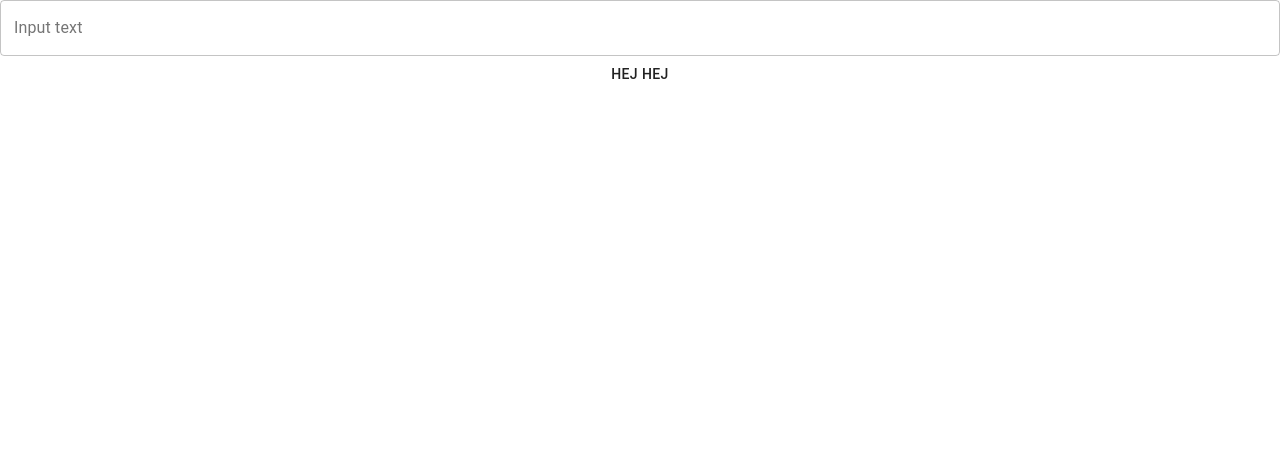
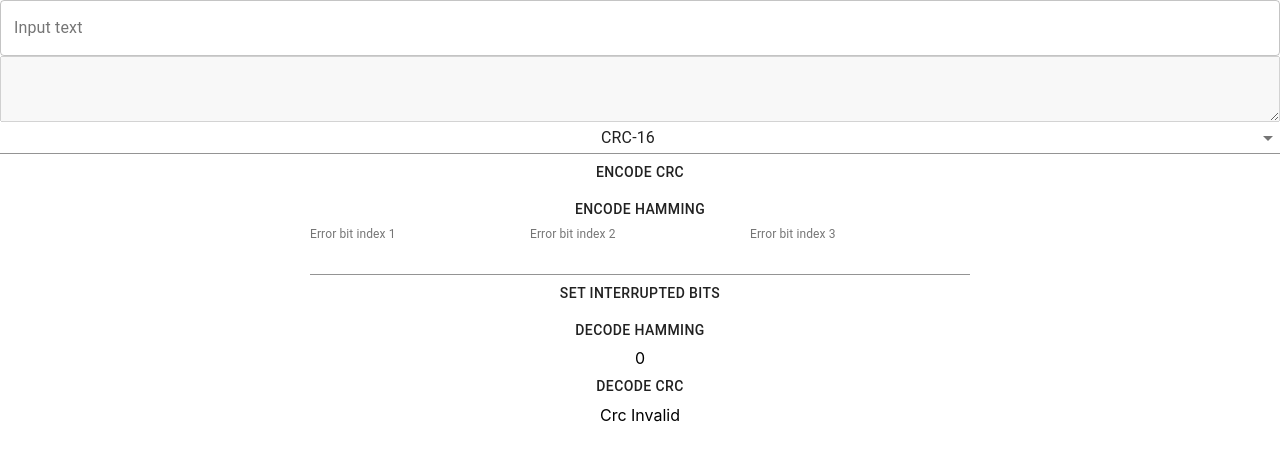
Before and after one commit to PuerileSmuggler/lil-boilerplate, a React (Create React App) app: page / in a window 1280 px wide. Shown: the top 460 px of the page. Built offline with nearby package versions, Linux system fonts and the light colour scheme.

Commit message:
add step by step gui [WIP]

```diff
--- a/src/pages/ParityPage.tsx
+++ b/src/pages/ParityPage.tsx
@@ -1,52 +1,218 @@
 import React, { useState } from 'react';
 import { makeStyles } from '@material-ui/styles';
-import { TextField, Button } from '@material-ui/core';
+import { TextField, Button, Select, MenuItem, TextareaAutosize } from '@material-ui/core';
 import { chunkBytes } from '../utils/utils';
 import Hamming from '../utils/hamming';
-import CRC, {CrcTypesEnum} from '../utils/CRC';
-
+import CRC, { CrcTypesEnum } from '../utils/CRC';
 
 const useStyles = makeStyles({
   root: {
     display: 'flex',
-        flexDirection: 'column'
-    }
+    flexDirection: 'column',
+  },
 });
 
 const ParityPage = (): JSX.Element => {
-
-const classes= useStyles();
+  const classes = useStyles();
 
   const [input, setInput] = useState<string>('');
 
+  const [type, setType] = useState(CrcTypesEnum.CRC16);
+
+  const [crcCodeEncode, setCrcCodeEncode] = useState('');
+
+  const [byteCode, setByteCode] = useState('');
+
+  const [hammingCode, setHammingCode] = useState('');
+
+  const [coloredBits, setColoredBits] = useState<JSX.Element[]>();
+
+  const [errorBitsElements, setErrorBitsElements] = useState<JSX.Element[]>();
+
+  const [errorBitsCode, setErrorBitsCode] = useState('');
+
+  const [erroneusBit, setErroneusBit] = useState(0);
+
+  const [crcValid, setCrcValid] = useState<boolean>();
+
+  const [error1, setError1] = useState(-1);
+  const [error2, setError2] = useState(-1);
+  const [error3, setError3] = useState(-1);
+
   const setParityBytes = (): string[] | null => {
-    if(input) {
+    if (input) {
       // const test = new Hamming(input);
       // test.setParityBytesCount()
       // test.setParityBytes();
       // test.randomDataError();
       // test.setParityBytes(true);
       const test = new CRC();
-        console.log(test.encode('111111111', CrcTypesEnum.CRC16));
       const byteArray = chunkBytes(input);
       const parityByteArray = byteArray.map(byteCode => {
-            const isParity = byteCode.split('').reduce((prevValue, currentValue) => {
+        const isParity = byteCode
+          .split('')
+          .reduce((prevValue, currentValue) => {
             return currentValue === '1' ? !prevValue : prevValue;
-            }, true)
-            return isParity ? byteCode = '1' + byteCode :  byteCode = '0' + byteCode;
+          }, true);
+        return isParity
+          ? (byteCode = '1' + byteCode)
+          : (byteCode = '0' + byteCode);
       });
       return parityByteArray;
     }
     return null;
+  };
+
+  const handleSelectChange = (
+    event: React.ChangeEvent<{
+      name?: string | undefined;
+      value: unknown;
+    }>
+  ): void => {
+    setType(event.target.value as CrcTypesEnum);
+  };
+
+  const setCRC = (): void => {
+      const crc = new CRC();
+      const bitInput = chunkBytes(input).join('');
+      crc.encode(bitInput, type);
+      setByteCode(bitInput);
+      setCrcCodeEncode(crc.CRCRemainderEncode);
+  }
+
+  const decodeCRC = (): void => {
+    const crc = new CRC();
+    const hamming = new Hamming(errorBitsCode);
+    setCrcValid(crc.decode(hamming.removeHammingBits(), type));
+  }
+
+  const colorBits = (codeHamming: string, code: string, codeCRC: string): JSX.Element[] => {
+      const hammingArray = codeHamming.split('');
+      const byteCodeArray = code.split('').reverse();
+      const crcArray = codeCRC.split('').reverse();
+      const errorArray = [error1, error2, error3];
+      let pow = 0;
+      let count= 0;
+      const coloredElementsArray = hammingArray.map((bit, index) => {
+        if((index + 1) === Math.pow(2,pow)) {
+          pow++;
+          return (<span style={{color: 'green', fontWeight: 'bold'}} key={`hamming-${index}`}>{bit}</span>)
+        }
+        const temp = count;
+        if (count < crcArray.length) {
+          count++;
+          return (<span style={{color: 'blue', fontWeight: 'bold'}} key={`crc-${index}`}>{crcArray[temp]}</span>)
+        }
+        count++;
+        return (<span key={`code-${index}`}>{byteCodeArray[temp - crcArray.length]}</span>)
+      });
+      errorArray.forEach((index) => {
+        if(index > 0 && index <= coloredElementsArray.length) {
+          coloredElementsArray[index - 1] = (<span style={{color: 'red', fontWeight: 'bold'}} key={`error-${index}`}>{hammingArray[index - 1]}</span>)
+        }
+      });
+      return coloredElementsArray.reverse();
+  }
+
+  const setHamming = (): void => {
+      const test = new Hamming(`${byteCode}${crcCodeEncode}`);
+      test.setParityBytesCount(false);
+      test.setParityBytes();
+      setHammingCode(test.byteCodeReverse);
+      setColoredBits(colorBits(test.byteCodeReverse, byteCode, crcCodeEncode));
+  }
+
+  const decodeHamming = (): void => {
+    const hamming = new Hamming(errorBitsCode.split('').reverse().join(''));
+    hamming.setParityBytesCount(true);
+    hamming.setParityBytes(true);
+     if (hamming.erroneousBit > 0) {
+      setErroneusBit(hamming.erroneousBit);
+    } else {
+      setErroneusBit(0);
+    }
+  }
+
+  const setErrorBits = () => {
+    const errorArray = [error1, error2, error3];
+    const tempHammingArray = hammingCode.split('');
+    errorArray.forEach((index) => {
+      if(index > 0 && index <= hammingCode.length) {
+        tempHammingArray[index - 1] = hammingCode[index - 1] === '1' ? '0' : '1';
+      }
+    });
+    setErrorBitsCode(tempHammingArray.join(''));
+    setErrorBitsElements(colorBits(tempHammingArray.join(''), byteCode, crcCodeEncode));
   }
 
   return (
     <div className={classes.root}>
-            <TextField value={input} onChange={(event): void => setInput(event.target.value)} label="Input text" variant="outlined"/>
-            {input}
-            <Button onClick={setParityBytes}>hej hej</Button>
+      <TextField
+        value={input}
+        onChange={(event): void => setInput(event.target.value)}
+        label="Input text"
+        variant="outlined"
+      />
+      <TextareaAutosize
+        rowsMax={4}
+        rowsMin={4}
+        disabled
+        value={chunkBytes(input).join('')}
+      />
+      <Select value={type} onChange={handleSelectChange}>
+          <MenuItem value={CrcTypesEnum.CRC16}>CRC-16</MenuItem>
+          <MenuItem value={CrcTypesEnum.CRC16REV}>CRC-16 Reverse</MenuItem>
+          <MenuItem value={CrcTypesEnum.CRC32}>CRC-32</MenuItem>
+      </Select>
+      <Button onClick={setCRC}>Encode CRC</Button>
+      <div style={{wordWrap: 'break-word', textAlign: 'left'}}>
+          <span style={{textAlign: 'left'}}>
+              {byteCode}
+          </span>
+          <span style={{color: 'blue'}}>
+              {crcCodeEncode}
+          </span>
+      </div>
+      <Button onClick={setHamming}>Encode Hamming</Button>
+      <div style={{wordBreak: 'break-all', textAlign: 'left'}}>
+        {coloredBits}
+      </div>
+      <div>
+      <TextField
+          label="Error bit index 1"
+          type="number"
+          onChange={(event): void => setError1(parseInt(event.target.value))}
+          InputLabelProps={{
+            shrink: true,
+          }}
+        />
+        <TextField
+          label="Error bit index 2"
+          type="number"
+          onChange={(event): void => setError2(parseInt(event.target.value))}
+          InputLabelProps={{
+            shrink: true,
+          }}
+        />
+        <TextField
+          label="Error bit index 3"
+          type="number"
+          onChange={(event): void => setError3(parseInt(event.target.value))}
+          InputLabelProps={{
+            shrink: true,
+          }}
+        />
+      </div>
+      <Button onClick={setErrorBits}>Set Interrupted Bits</Button>
+      <div style={{wordBreak: 'break-all', textAlign: 'left'}}>
+        {errorBitsElements}
+      </div>
+      <Button onClick={decodeHamming}>Decode Hamming</Button>
+      {erroneusBit}
+      <Button onClick={decodeCRC}>Decode CRC</Button>
+      {crcValid ? 'Crc Valid' : 'Crc Invalid'}
     </div>
   );
-}
+};
 
 export default ParityPage;
--- a/src/utils/CRC.ts
+++ b/src/utils/CRC.ts
@@ -7,8 +7,7 @@ type CrcTypes = {
 export enum CrcTypesEnum {
     CRC16 = "crc-16",
     CRC16REV = "crc-16-reverse",
-    CRC32 = "crc32",
-    test = "test"
+    CRC32 = "crc32"
 }
 
 const CRC_TYPES = {
@@ -23,14 +22,22 @@ const CRC_TYPES = {
     "crc32": {
         POLYNOMIAL: 0x104c11db7,
         REMAINDER_LENGTH: 32,
-      },
-      "test": {
-        POLYNOMIAL: 0x11D,
-        REMAINDER_LENGTH: 8,
       }
 }
 
 class CRC {
+
+    public dataCode: string;
+    public CRCRemainderEncode: string;
+    public CRCRemainderDecode: string;
+    public errorIndexes: number[];
+
+    constructor() {
+        this.dataCode = '';
+        this.CRCRemainderEncode = '';
+        this.CRCRemainderDecode = '';
+        this.errorIndexes = [];
+    }
 
     initTable(data: string[], type: CrcTypesEnum): string {
         for (let i = 0; i<CRC_TYPES[type].REMAINDER_LENGTH; i++) {
@@ -44,26 +51,31 @@ class CRC {
         const extDataCode = this.initTable(dataCode, type);
         const CRCRemainder = this.countRemainder(extDataCode, type);
         const ECTable = this.initErrorCorrectionTable(data.split(''), type);
-        const errorCRC = this.countRemainder(this.formatDataCode('01110101100000001011001', CRCRemainder), type);
-        console.log(parseInt(errorCRC, 2));
-        console.log(ECTable.findIndex((el) => el === parseInt(errorCRC, 2)));
+        const errorCRC = this.countRemainder(this.formatDataCode(extDataCode, CRCRemainder), type);
+        this.dataCode = extDataCode.slice(0, extDataCode.length - CRCRemainder.length);
+        this.CRCRemainderDecode = this.formatRemainder(errorCRC, type);
+        this.CRCRemainderEncode = this.formatRemainder(CRCRemainder, type);
+        // console.log(parseInt(errorCRC, 2));
+        // console.log(ECTable.findIndex((el) => el === parseInt(errorCRC, 2)));
+        // console.log(this.checkCRC(errorCRC));
         return this.formatDataCode(extDataCode, CRCRemainder);
+    }
+
+    decode(data: string, type: CrcTypesEnum): boolean {
+        const errorCRC = this.countRemainder(data, type);
+        return this.checkCRC(errorCRC);
     }
 
     countRemainder(extData: string, type: CrcTypesEnum): string {
         let data = extData;
-        console.log(data, 'data', data.length);
         const remainderLength = CRC_TYPES[type].REMAINDER_LENGTH;
         while (data.length > remainderLength) {
             const tempData = data.slice(0, remainderLength + 1);
-            console.log(tempData, '/');
-            console.log(CRC_TYPES[type].POLYNOMIAL.toString(2));
             if (this.checkLeftmostBits(tempData)) {
                 data = data.slice(1, data.length);
             } else {
-                data = `${this.formatRemainder((parseInt(tempData, 2) ^ CRC_TYPES[type].POLYNOMIAL).toString(2), type)}${data.slice(remainderLength + 1, data.length)}`;
+                data = `${((parseInt(tempData, 2) ^ CRC_TYPES[type].POLYNOMIAL) >>> 0).toString(2)}${data.slice(remainderLength + 1, data.length)}`;
             }
-            console.log(data, 'data', data.length);
         }
         return data;
     }
@@ -73,7 +85,6 @@ class CRC {
     }
 
     initErrorCorrectionTable(data: string[], type: CrcTypesEnum): number[] {
-        console.log(data, 'asdjaikjd')
         const dataLength = data.length;
         const maxDataLength = Math.pow(2, CRC_TYPES[type].REMAINDER_LENGTH);
         if (dataLength < maxDataLength) {
@@ -88,6 +99,16 @@ class CRC {
             return ECTable;
         }
         return [];
+    }
+
+    setErrors(indexes: number[], code: string[]): string[] {
+        const newCode = code;
+        this.errorIndexes = indexes;
+        indexes.forEach((errorIndex) => {
+            const bitIndex = newCode.length - errorIndex;
+            newCode[bitIndex] = newCode[bitIndex] === '1' ? '0' : '1';
+        });
+        return newCode;
     }
 
     initECDataTable(size: number, type: CrcTypesEnum): string[] {
@@ -111,6 +132,14 @@ class CRC {
         const remainderLength = CRCRemainder.length;
         return `${extData.slice(0, extDataLength - remainderLength)}${CRCRemainder}`;
     }
+
+    checkCRC(crcCode: string): boolean {
+        const isError = (crcCode.split('').findIndex((elem) => elem === '1') !== -1);
+        if(isError) {
+            return false;
+        }
+        return true;
+    }
 }
 
 export default CRC;
--- a/src/utils/hamming.ts
+++ b/src/utils/hamming.ts
@@ -1,29 +1,26 @@
-import { chunkBytes } from "./utils";
-
 class Hamming {
 
-    private input: string;
-    private bytesArray: string[];
     private byteCode: string;
     private parityBytesCount: number;
-    private byteCodeReverse: string;
+    public byteCodeReverse: string;
     private parityBytesArray: string[] = [];
+    public erroneousBit = 0;
 
     constructor(input: string) {
-        this.input = input;
-        this.bytesArray = chunkBytes(input);
-        this.byteCode = this.bytesArray.join('');
+        this.byteCode = input;
         this.parityBytesCount = 0;
         this.byteCodeReverse = this.byteCode.split('').reverse().join('');
     }
 
-    public setParityBytesCount(): void {
+    public setParityBytesCount(parityCheck: boolean): void {
         const byteCodeReverseArray = this.byteCodeReverse.split('');
         let i = 0;
         let power = 1;
         while(power <= byteCodeReverseArray.length) {
             i++;
-            byteCodeReverseArray.splice(power - 1, 0, '0');
+            if(!parityCheck) {
+                byteCodeReverseArray.splice(power - 1, 0, '0');
+            }
             power = Math.pow(2, i);
         }
         this.byteCodeReverse = byteCodeReverseArray.join('');
@@ -31,7 +28,6 @@ class Hamming {
     }
 
     public setParityBytes(checkParity = false): void {
-
         let paritySum: number;
         this.parityBytesArray = [];
         const byteCodeReverseArray = this.byteCodeReverse.split('');
@@ -51,10 +47,26 @@ class Hamming {
         this.byteCodeReverse = byteCodeReverseArray.join('');
 
         if(checkParity) {
-            console.log(this.byteCode);
-            console.log(this.parityBytesArray.join(''));
-            console.log(parseInt(this.parityBytesArray.reverse().join(''), 2));
+            const erroneusBit = parseInt(this.parityBytesArray.reverse().join(''), 2);
+            if (erroneusBit > 0) {
+                this.erroneousBit = erroneusBit;
+            } else {
+                this.erroneousBit = 0;
+            }
         }
+    }
+
+    public removeHammingBits(): string {
+        const tempArray: string[] = [];
+        let pow = 0;
+        this.byteCode.split('').forEach((elem, index) => {
+            if (index + 1 === Math.pow(2, pow)) {
+                pow++;
+            } else {
+                tempArray.push(elem);
+            }
+        });
+        return tempArray.reverse().join('');
     }
 
     public randomDataError(): void {
```
Lines whose indentation alone changed are shown as unchanged.
